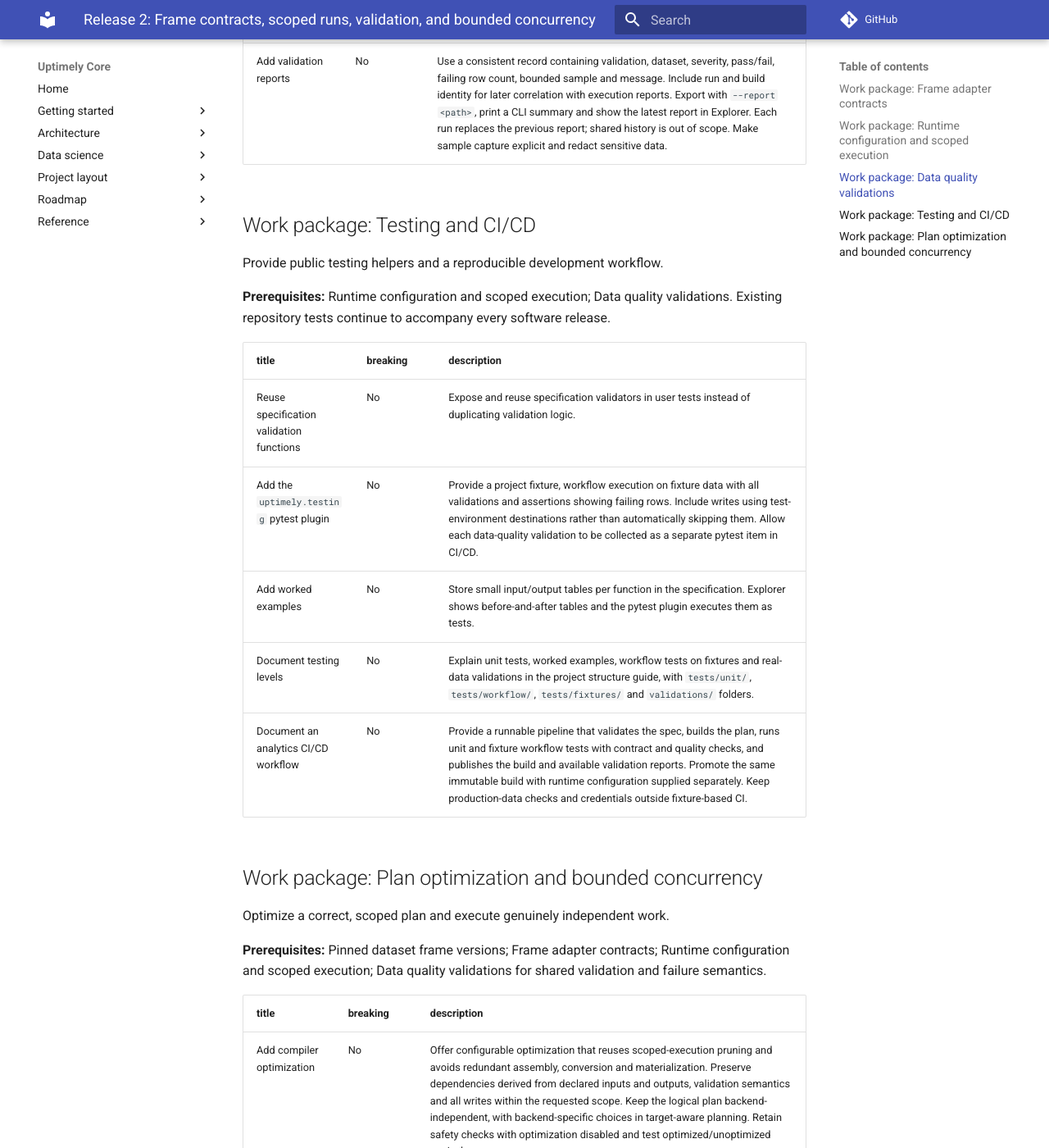
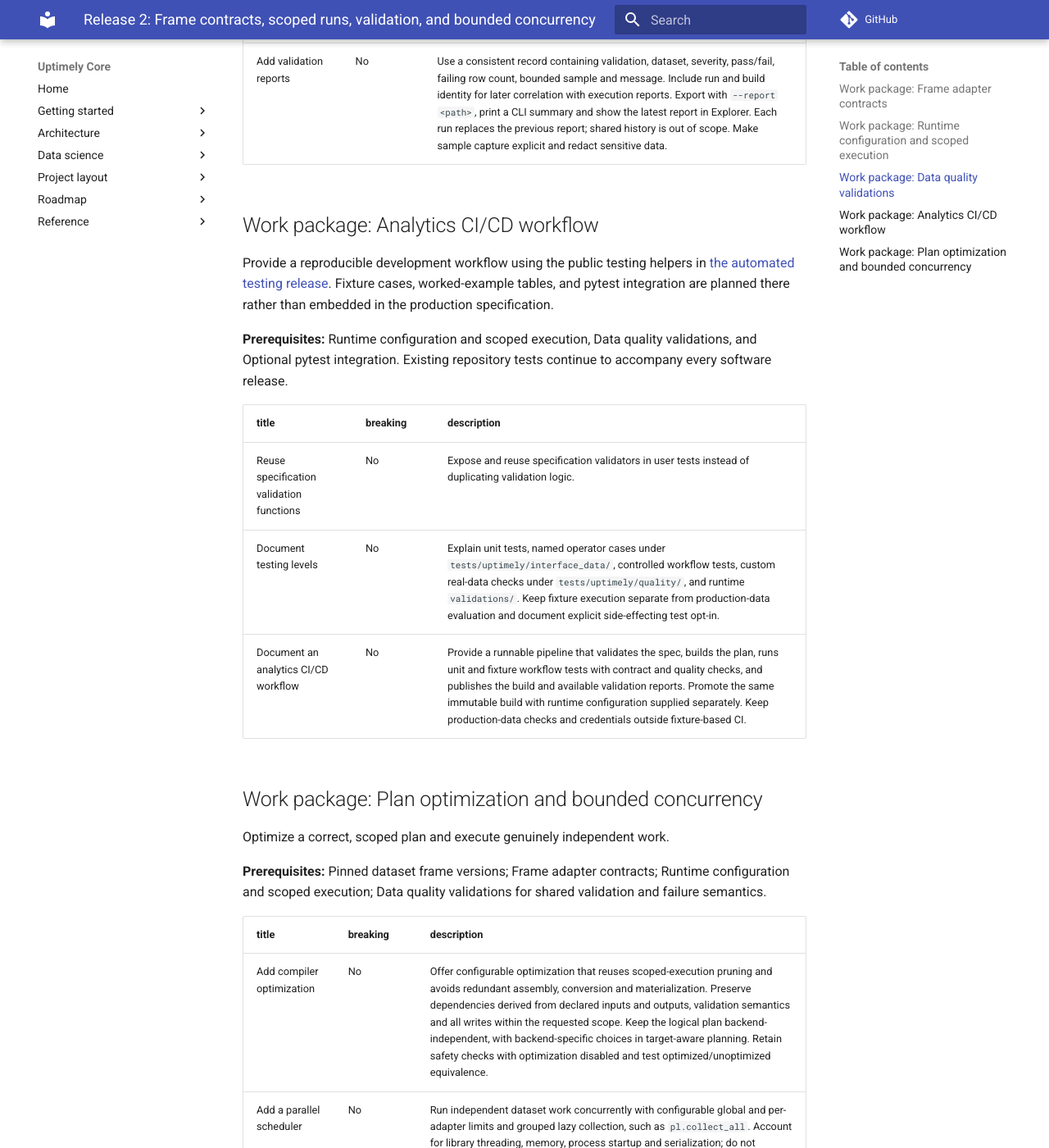
Before and after one commit to uptimely-ai/uptimely-core, an MkDocs documentation site: the page built from docs/roadmap/release-02-data-foundations.md, in a window 1280 px wide and 1400 px high, scrolled down 3574 px. Shown: the whole window at 82% size. Built offline with MkDocs 1.6.1 and Material for MkDocs 9.7.7, drawn with Linux system fonts in a browser that asks for light colours; comment, search, counter and statistics services are not loaded.

```diff
--- a/docs/roadmap/release-02-data-foundations.md
+++ b/docs/roadmap/release-02-data-foundations.md
@@ -52,20 +52,21 @@
 | Add a missing-value policy | No | Define whether datasets and features may contain nulls or NaNs, with feature-level settings overriding dataset defaults. Make the policy available to data-quality checks so allowed nulls are not treated as failures by default. Preserve nulls and NaNs distinctly across representation conversions, or reject conversions that cannot preserve them, such as arrays without null-validity information. |
 | Add validation reports | No | Use a consistent record containing validation, dataset, severity, pass/fail, failing row count, bounded sample and message. Include run and build identity for later correlation with execution reports. Export with `--report <path>`, print a CLI summary and show the latest report in Explorer. Each run replaces the previous report; shared history is out of scope. Make sample capture explicit and redact sensitive data. |
 
-## Work package: Testing and CI/CD
+## Work package: Analytics CI/CD workflow
 
-Provide public testing helpers and a reproducible development workflow.
+Provide a reproducible development workflow using the public testing helpers in
+[the automated testing release](release-16-automated-testing.md). Fixture cases,
+worked-example tables, and pytest integration are planned there rather than
+embedded in the production specification.
 
-**Prerequisites:** Runtime configuration and scoped execution; Data quality
-validations. Existing repository tests continue to accompany every software
-release.
+**Prerequisites:** Runtime configuration and scoped execution, Data quality
+validations, and Optional pytest integration. Existing repository tests continue to
+accompany every software release.
 
 | title | breaking | description |
 |---|---|---|
 | Reuse specification validation functions | No | Expose and reuse specification validators in user tests instead of duplicating validation logic. |
-| Add the `uptimely.testing` pytest plugin | No | Provide a project fixture, workflow execution on fixture data with all validations and assertions showing failing rows. Include writes using test-environment destinations rather than automatically skipping them. Allow each data-quality validation to be collected as a separate pytest item in CI/CD. |
-| Add worked examples | No | Store small input/output tables per function in the specification. Explorer shows before-and-after tables and the pytest plugin executes them as tests. |
-| Document testing levels | No | Explain unit tests, worked examples, workflow tests on fixtures and real-data validations in the project structure guide, with `tests/unit/`, `tests/workflow/`, `tests/fixtures/` and `validations/` folders. |
+| Document testing levels | No | Explain unit tests, named operator cases under `tests/uptimely/interface_data/`, controlled workflow tests, custom real-data checks under `tests/uptimely/quality/`, and runtime `validations/`. Keep fixture execution separate from production-data evaluation and document explicit side-effecting test opt-in. |
 | Document an analytics CI/CD workflow | No | Provide a runnable pipeline that validates the spec, builds the plan, runs unit and fixture workflow tests with contract and quality checks, and publishes the build and available validation reports. Promote the same immutable build with runtime configuration supplied separately. Keep production-data checks and credentials outside fixture-based CI. |
 
 ## Work package: Plan optimization and bounded concurrency
```
Also changed, not shown: docs/roadmap/backlog.md (+1 -0 lines), docs/roadmap/index.md (+3 -0 lines), docs/roadmap/release-03-dataframe-support.md (+1 -1 lines), docs/roadmap/release-16-automated-testing.md (added, +105 -0 lines).
